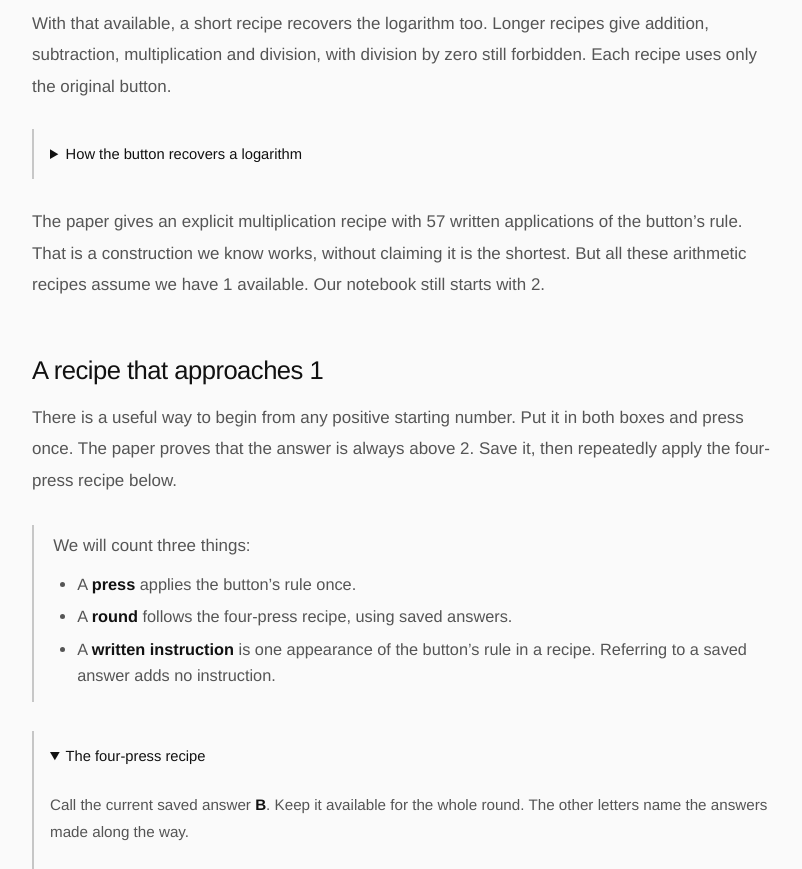
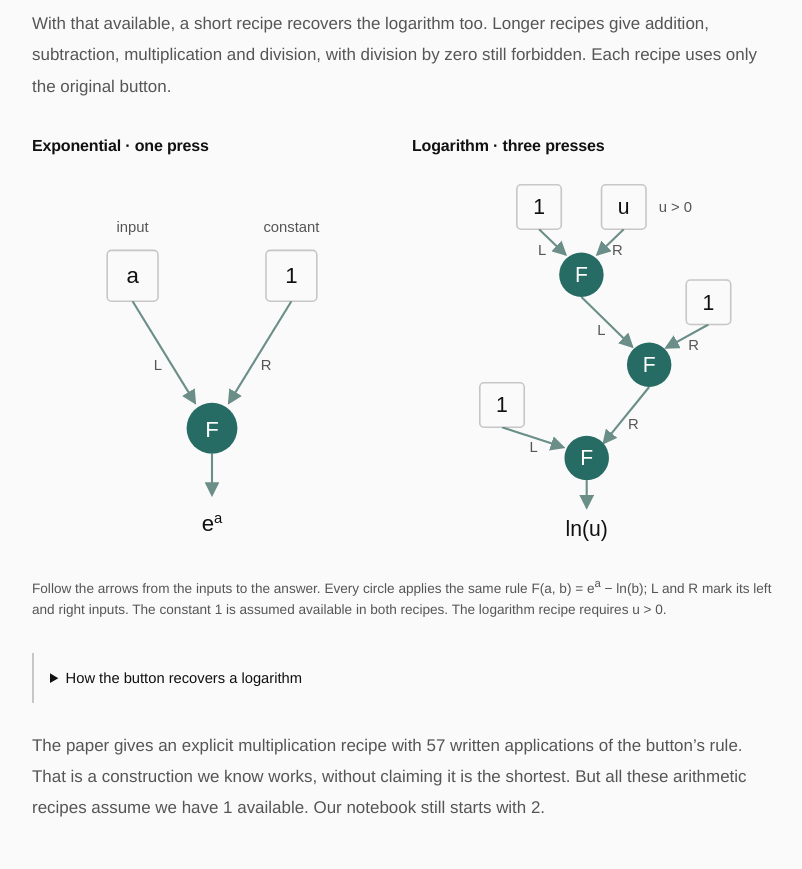
Before and after one commit to TheDarkLightX/PersonalSite, a plain HTML site: page essays/what-one-operation-can-build.html in a window 1280 px wide. Shown: the part 2840-3709 px from the top of the page, without its empty margins (238-1040 px from the left). Drawn offline with Linux system fonts and the light colour scheme.

Commit message:
Illustrate exponential and logarithm recipes with exact operation trees

```diff
--- a/essays/what-one-operation-can-build.html
+++ b/essays/what-one-operation-can-build.html
@@ -53,6 +53,34 @@
 <p>Making 1 would give us a way to remove the logarithm from the button’s rule. The logarithm of 1 is zero, so putting 1 in the right box leaves just the exponential:</p>
 <div class="equation">F(a, 1) = e<sup>a</sup></div>
 <p>With that available, a short recipe recovers the logarithm too. Longer recipes give addition, subtraction, multiplication and division, with division by zero still forbidden. Each recipe uses only the original button.</p>
+<figure class="graph-figure approach-figure" id="one-operation-trees">
+<div class="graph-pair">
+<div><h3>Exponential · one press</h3>
+<svg xmlns="http://www.w3.org/2000/svg" viewBox="0 0 340 370" role="img" aria-labelledby="exp-tree-title exp-tree-desc">
+<title id="exp-tree-title">Build an exponential with one F operation</title>
+<desc id="exp-tree-desc">The input a goes on the left and the available constant 1 on the right. F returns e to the power a. Arrows point from inputs to the result.</desc>
+<defs><marker id="exp-tree-arrow" markerWidth="7" markerHeight="7" refX="6" refY="3.5" orient="auto"><path d="M0 0 L7 3.5 L0 7" fill="#6b8f88"/></marker></defs>
+<g fill="none" stroke="#6b8f88" stroke-width="2" marker-end="url(#exp-tree-arrow)"><path d="M95 123 L154 219"/><path d="M245 123 L186 219"/><path d="M170 267 L170 306"/></g>
+<g fill="var(--bg, #fafafa)" stroke="var(--line-strong, #a0bdb3)" stroke-width="1.5"><rect x="71" y="75" width="48" height="48" rx="4"/><rect x="221" y="75" width="48" height="48" rx="4"/></g>
+<circle cx="170" cy="243" r="24" fill="#276c64"/>
+<g font-family="sans-serif" font-size="21" text-anchor="middle" fill="var(--text, #252927)"><text x="95" y="106">a</text><text x="245" y="106">1</text><text x="170" y="251" fill="#fff">F</text><text x="170" y="340">e<tspan baseline-shift="super" font-size="14">a</tspan></text></g>
+<g font-family="sans-serif" font-size="14" text-anchor="middle" fill="var(--muted, #58645f)"><text x="95" y="58">input</text><text x="245" y="58">constant</text><text x="119" y="188">L</text><text x="221" y="188">R</text></g>
+</svg></div>
+<div><h3>Logarithm · three presses</h3>
+<svg xmlns="http://www.w3.org/2000/svg" viewBox="0 0 340 370" role="img" aria-labelledby="log-tree-title log-tree-desc">
+<title id="log-tree-title">Build a logarithm with three F operations</title>
+<desc id="log-tree-desc">For u positive, first calculate F of 1 and u. Feed that result into the left of a second F, with 1 on the right. Feed the second result into the right of a third F, with 1 on the left. The output is the natural logarithm of u.</desc>
+<defs><marker id="log-tree-arrow" markerWidth="7" markerHeight="7" refX="6" refY="3.5" orient="auto"><path d="M0 0 L7 3.5 L0 7" fill="#6b8f88"/></marker></defs>
+<g fill="none" stroke="#6b8f88" stroke-width="2" marker-end="url(#log-tree-arrow)"><path d="M120 55 L145 79"/><path d="M200 55 L175 79"/><path d="M160 119 L208 166"/><path d="M280 145 L240 167"/><path d="M224 204 L181 257"/><path d="M85 242 L143 261"/><path d="M165 292 L165 318"/></g>
+<g fill="var(--bg, #fafafa)" stroke="var(--line-strong, #a0bdb3)" stroke-width="1.5"><rect x="99" y="13" width="42" height="42" rx="4"/><rect x="179" y="13" width="42" height="42" rx="4"/><rect x="259" y="103" width="42" height="42" rx="4"/><rect x="64" y="200" width="42" height="42" rx="4"/></g>
+<g fill="#276c64"><circle cx="160" cy="98" r="21"/><circle cx="224" cy="183" r="21"/><circle cx="165" cy="271" r="21"/></g>
+<g font-family="sans-serif" font-size="20" text-anchor="middle" fill="var(--text, #252927)"><text x="120" y="41">1</text><text x="200" y="41">u</text><text x="280" y="131">1</text><text x="85" y="228">1</text><text x="160" y="105" fill="#fff">F</text><text x="224" y="190" fill="#fff">F</text><text x="165" y="278" fill="#fff">F</text><text x="165" y="345">ln(u)</text></g>
+<g font-family="sans-serif" font-size="14" fill="var(--muted, #58645f)"><text x="233" y="39">u &gt; 0</text><text x="119" y="79">L</text><text x="189" y="79">R</text><text x="175" y="155">L</text><text x="261" y="169">R</text><text x="111" y="265">L</text><text x="204" y="244">R</text></g>
+</svg></div>
+</div>
+<figcaption>Follow the arrows from the inputs to the answer. Every circle applies the same rule F(a, b) = e<sup>a</sup> − ln(b); L and R mark its left and right inputs. The constant 1 is assumed available in both recipes. The logarithm recipe requires u &gt; 0.</figcaption>
+</figure>
+
 <details class="math-detail"><summary>How the button recovers a logarithm</summary>
 <p>Start with a positive number <em>u</em> and an available 1. Calculate <em>F(1, u)</em>, which gives <em>e − ln(u)</em>. Raise <em>e</em> to that answer using the rule above. Finally, put 1 in the left box and this new answer in the right box.</p>
 <p>The final logarithm undoes the exponentiation. The result is <em>e − (e − ln(u))</em>, which equals <em>ln(u)</em>. Every right input was positive.</p>
```
